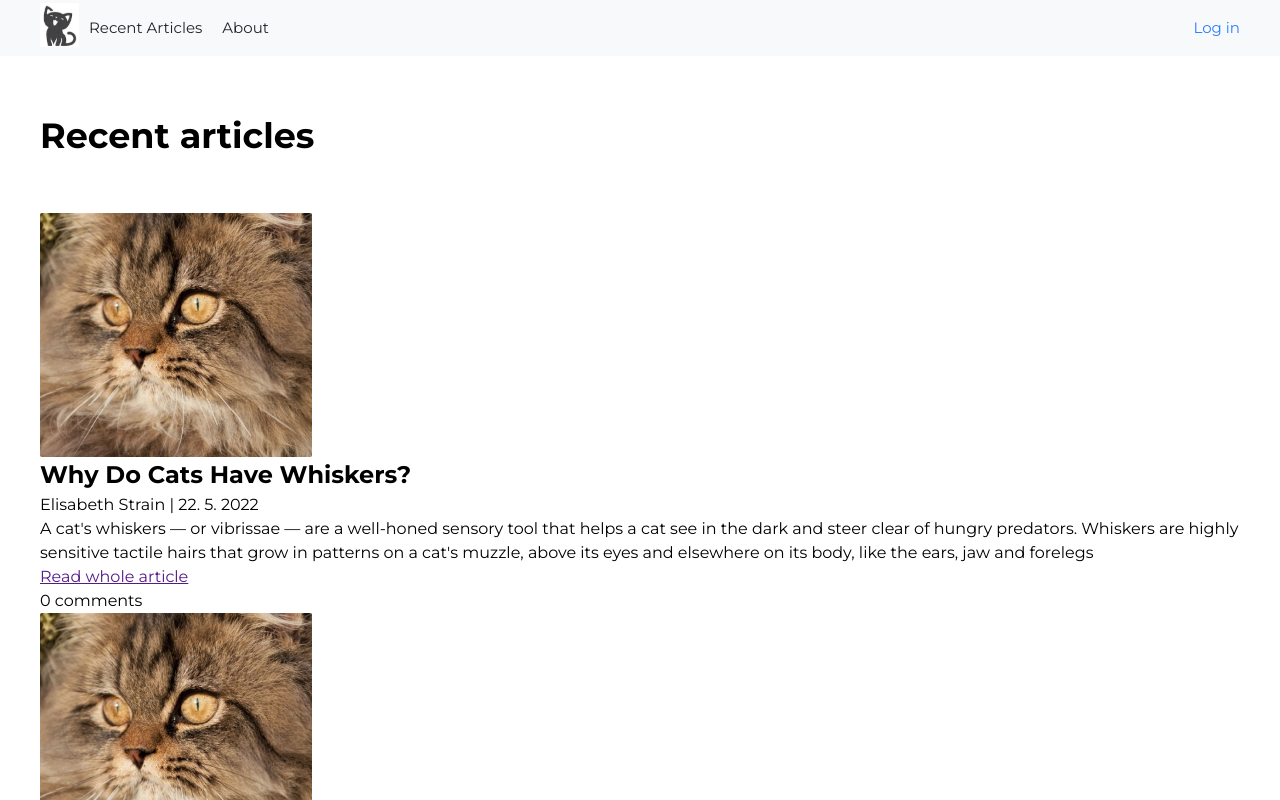
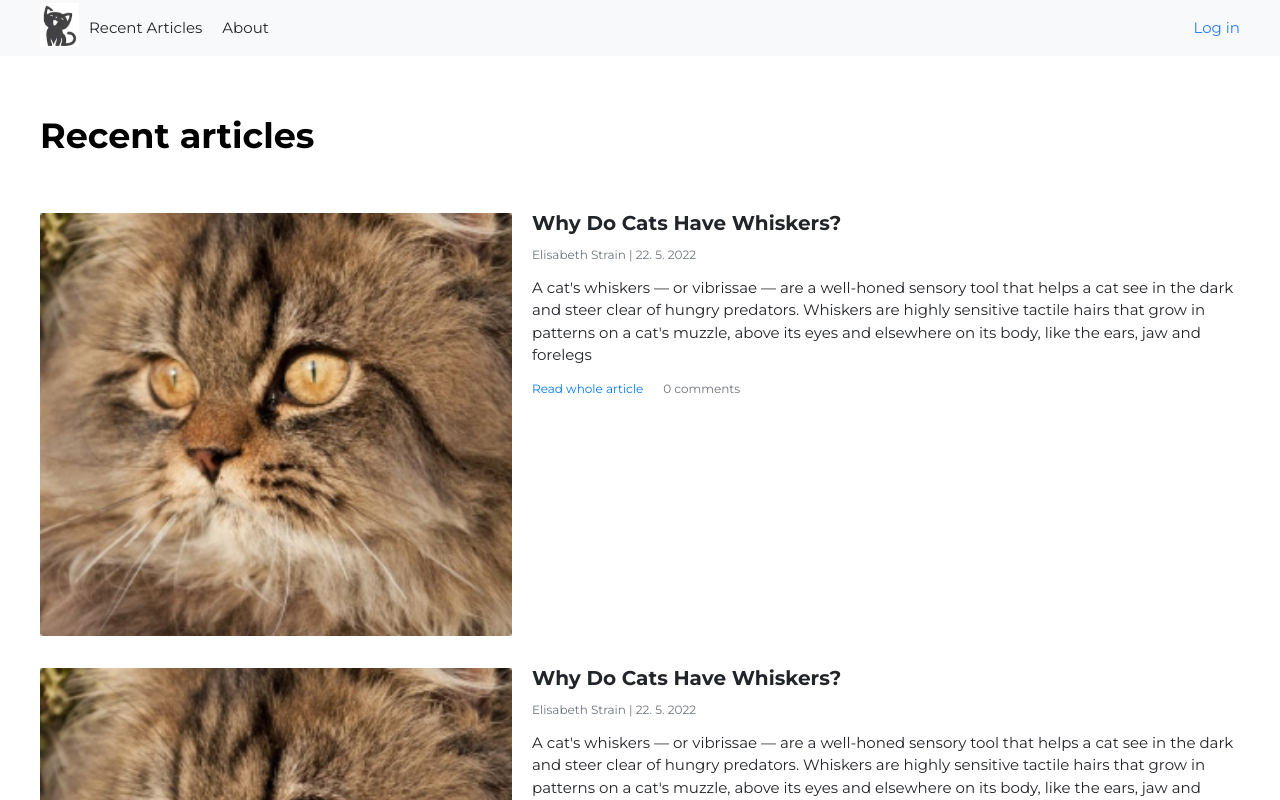
Before and after one commit to mclbdn/react-blog-app, a React (Create React App) app: page / in a window 1280 px wide. Shown: the top 800 px of the page. Built offline with nearby package versions, Linux system fonts and the light colour scheme; no server answers.

Commit message:
add article preview container

```diff
--- a/src/components/ArticlePreview.js
+++ b/src/components/ArticlePreview.js
@@ -8,15 +8,17 @@ const ArticlePreview = () => {
         <img src={img}></img>
       </div>
       <div className={styles.right_side_preview}>
-        <h2>Why Do Cats Have Whiskers?</h2>
-        <p>Elisabeth Strain | 22. 5. 2022</p>
-        <p>
+        <h4>Why Do Cats Have Whiskers?</h4>
+        <p className={styles.name_and_date}>Elisabeth Strain | 22. 5. 2022</p>
+        <p className={styles.perex}>
           A cat's whiskers — or vibrissae — are a well-honed sensory tool that helps a cat see in the dark and steer clear of hungry predators.
           Whiskers are highly sensitive tactile hairs that grow in patterns on a cat's muzzle, above its eyes and elsewhere on its body, like the
           ears, jaw and forelegs
         </p>
-        <a href="">Read whole article</a>
-        <p>0 comments</p>
+        <div className={styles.link_and_comments}>
+          <a href="">Read whole article</a>
+          <p>0 comments</p>
+        </div>
       </div>
     </div>
   );
--- a/src/components/ArticlePreview.module.scss
+++ b/src/components/ArticlePreview.module.scss
@@ -3,19 +3,122 @@
 .article_preview_container {
   display: flex;
   flex-direction: column;
+  margin-bottom: 20px;
 
   .left_side_preview {
+    flex-basis: 25%;
+    border-radius: 2px;
+
+    img {
+      width: 100%;
+      height: auto;
+    }
+
+    @media screen and (min-width: 744px) {
+      flex-basis: 40%;
+    }
+
   }
 
   .right_side_preview {
+    flex-basis: 75%;
+
+    h4 {
+      line-height: 100%;
+      color: $black-color;
+      font-size: 18px;
+      margin-top: 10px;
+      margin-bottom: 10px;
+
+      @media screen and (min-width: 744px) {
+        margin-top: 0px;
+        font-size: 20px;
+        margin-bottom: 13px;
+      }
+
+      @media screen and (min-width: 1440px) {
+        font-size: 24px;
+        margin-bottom: 16px;
+      }
+    }
+
+    .name_and_date {
+      font-size: 10px;
+      margin-bottom: 10px;
+      color: $secondary-gray-color;
+
+      @media screen and (min-width: 744px) {
+        font-size: 12px;
+        margin-bottom: 13px;
+      }
+
+      @media screen and (min-width: 1440px) {
+        font-size: 14px;
+        margin-bottom: 16px;
+      }
+    }
+
+    .perex {
+      color: $black-color;
+      font-size: 12px;
+      margin-bottom: 10px;
+
+      @media screen and (min-width: 744px) {
+        font-size: 15px;
+        margin-bottom: 13px;
+      }
+
+      @media screen and (min-width: 1440px) {
+        font-size: 16px;
+        margin-bottom: 16px;
+      }
+    }
+
+    .link_and_comments {
+      font-size: 10px;
+
+      a {
+        text-decoration: none;
+        color: $link-blue-color;
+
+        @media screen and (min-width: 744px) {
+          margin-right: 20px;
+        }
+      }
+
+      p {
+        color: $secondary-gray-color;
+      }
+
+      @media screen and (min-width: 744px) {
+        font-size: 12px;
+      }
+
+      @media screen and (min-width: 1440px) {
+        font-size: 14px;
+      }
+
+      @media screen and (min-width: 744px) {
+        display: flex;
+      }
+    }
+
     @media screen and (min-width: 744px) {
+      margin-left: 20px;
+      flex-basis: 60%;
     }
 
     @media screen and (min-width: 1440px) {
+      margin-left: 24px;
     }
   }
 
-  @media screen and (min-width: 1440px) {
+  @media screen and (min-width: 744px) {
+    margin-bottom: 26px;
+  }
+
+  @media screen and (min-width: 744px) {
+    margin-bottom: 32px;
     flex-direction: row;
   }
 }
--- a/src/styles/_vars.scss
+++ b/src/styles/_vars.scss
@@ -1,6 +1,8 @@
 $white-color: #fff;
 $light-gray-color: #f8f9fa;
+$secondary-gray-color: #6c757d;
 $gray-color: #dfdfdf;
 $black-color: #212529;
 $blue-color: #2b7efb;
+$link-blue-color: #007bff;
 $red-color: #dc2626;
```
